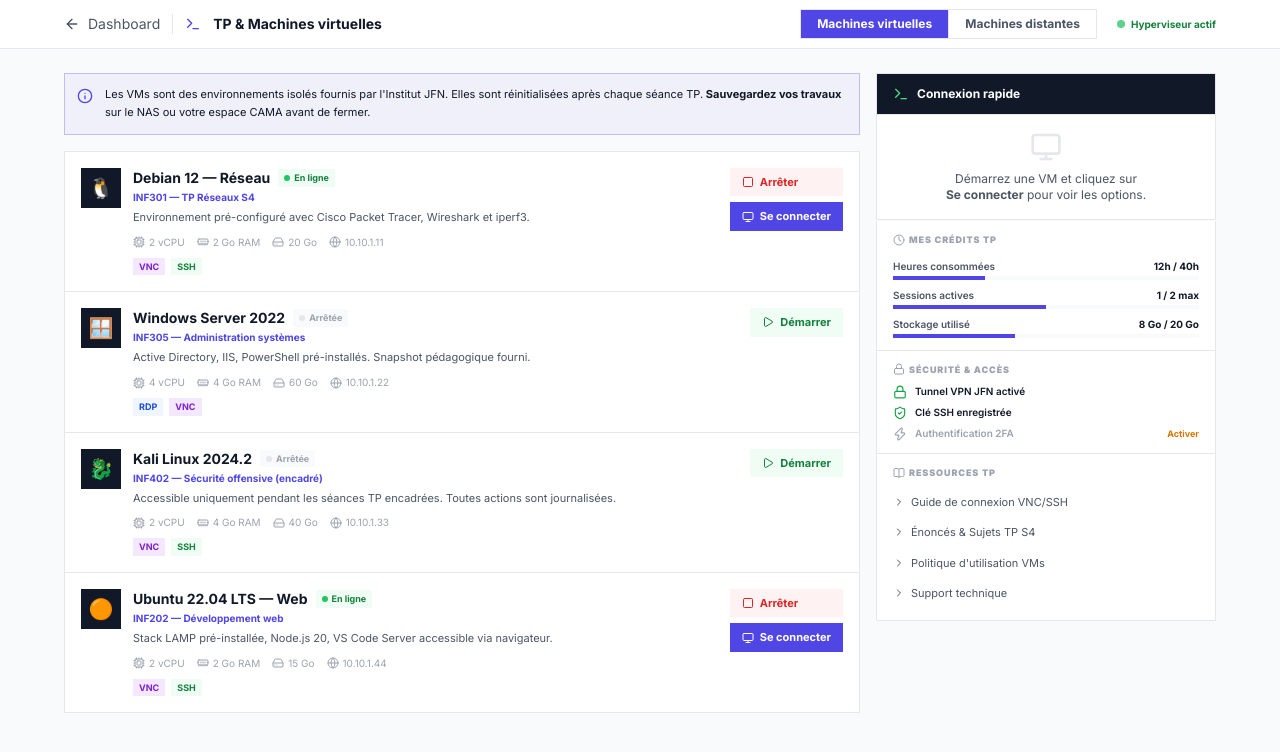
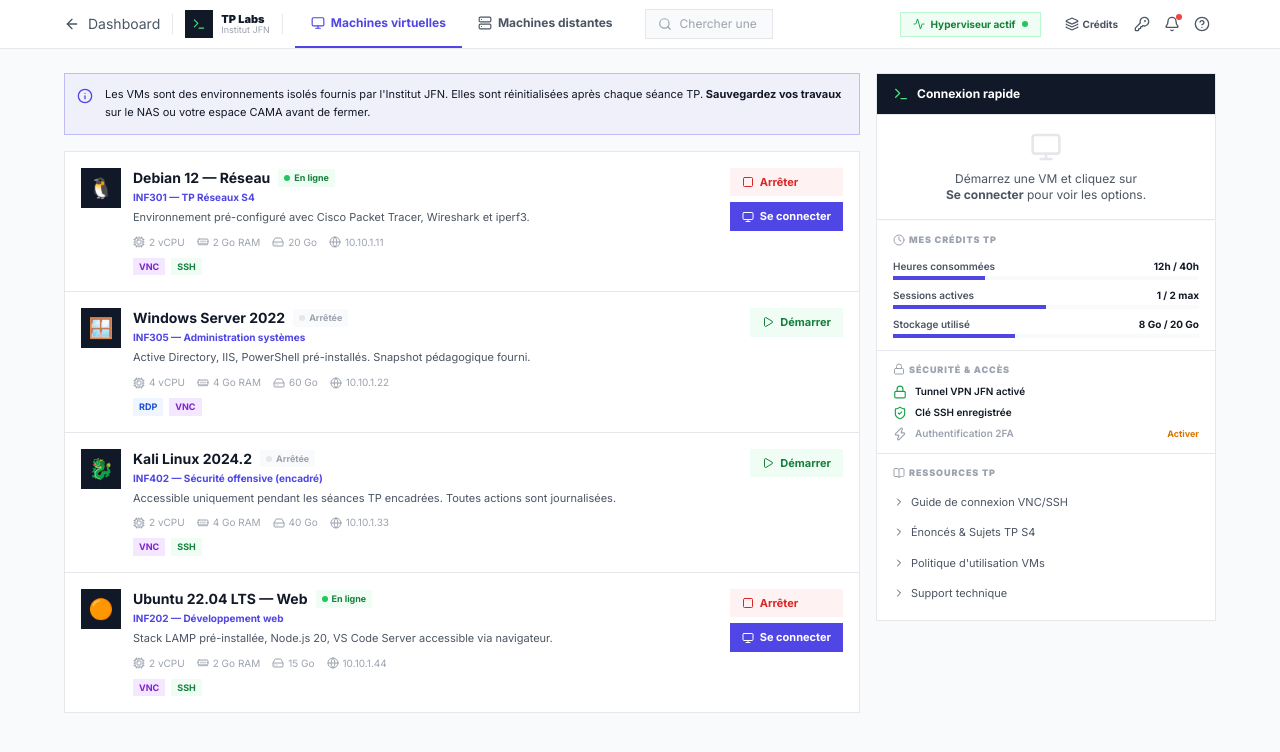
Before and after one commit to end2-237/cama, a Next.js app: page /tp in a window 1280 px wide. Shown: the top 752 px of the page. Built offline with nearby package versions, Linux system fonts and the light colour scheme.

Commit message:
feat(tp): replace empty nav bar with full header — onglets, search, hypervisor status, icons
https://claude.ai/code/session_01X6GoveqEMahCFBUWfs6AsM

```diff
--- a/src/app/tp/page.tsx
+++ b/src/app/tp/page.tsx
@@ -7,6 +7,7 @@ import {
   Play, Square, RefreshCw, Copy, CheckCheck, ChevronRight,
   Globe, Lock, Cpu, HardDrive, MemoryStick, Clock,
   AlertTriangle, Info, Zap, BookOpen, Download, ShieldCheck,
+  Layers, Search, Bell, HelpCircle, KeyRound, Activity,
 } from "lucide-react";
 
 /* ── Types ── */
@@ -147,28 +148,91 @@ export default function TPPage() {
       {/* Top bar */}
       <header className="bg-white border-b border-border sticky top-0 z-40">
         <div className="max-w-[1200px] mx-auto px-4 sm:px-6 flex items-center gap-3 h-12">
+
+          {/* Retour + identité */}
           <Link href="/dashboard" className="flex items-center gap-2 text-sm text-muted hover:text-ink transition-colors flex-shrink-0">
-            <ArrowLeft className="w-4 h-4" /> Dashboard
+            <ArrowLeft className="w-4 h-4" />
+            <span className="hidden sm:block">Dashboard</span>
           </Link>
-          <div className="w-px h-5 bg-border" />
-          <Terminal className="w-4 h-4 text-cama flex-shrink-0" />
-          <span className="text-sm font-bold text-ink">TP &amp; Machines virtuelles</span>
-          <div className="flex-1" />
-          {/* onglets */}
-          <nav className="flex items-center gap-0 border border-border overflow-hidden">
-            {(["vm", "remote"] as const).map((t) => (
-              <button key={t} onClick={() => setActiveTab(t)}
-                className={`px-4 py-1.5 text-xs font-bold transition-colors border-r border-border last:border-r-0 ${
-                  activeTab === t ? "bg-cama text-white" : "bg-white text-muted hover:text-ink"
+          <div className="w-px h-5 bg-border flex-shrink-0" />
+          <div className="flex items-center gap-2 flex-shrink-0">
+            <div className="w-7 h-7 bg-ink flex items-center justify-center">
+              <Terminal className="w-3.5 h-3.5 text-green-400" />
+            </div>
+            <div className="hidden sm:block leading-tight">
+              <p className="text-[11px] font-black text-ink leading-none">TP Labs</p>
+              <p className="text-[9px] text-subtle leading-none">Institut JFN</p>
+            </div>
+          </div>
+          <div className="w-px h-5 bg-border flex-shrink-0 hidden md:block" />
+
+          {/* Onglets principaux */}
+          <nav className="hidden md:flex items-center h-12">
+            {([
+              { id: "vm",     icon: Monitor,  label: "Machines virtuelles" },
+              { id: "remote", icon: Server,   label: "Machines distantes" },
+            ] as const).map((t) => (
+              <button key={t.id} onClick={() => setActiveTab(t.id)}
+                className={`flex items-center gap-1.5 px-4 h-full text-xs font-bold border-b-2 transition-all whitespace-nowrap ${
+                  activeTab === t.id
+                    ? "border-cama text-cama"
+                    : "border-transparent text-muted hover:text-ink"
                 }`}>
-                {t === "vm" ? "Machines virtuelles" : "Machines distantes"}
+                <t.icon className="w-3.5 h-3.5" />
+                {t.label}
               </button>
             ))}
           </nav>
-          <div className="flex items-center gap-1.5 ml-2">
-            <span className="w-2 h-2 rounded-full bg-green-500 animate-pulse" />
+
+          {/* Recherche */}
+          <div className="hidden lg:flex flex-1 max-w-[220px] items-center gap-2 bg-surface px-3 py-1.5 border border-border focus-within:border-cama transition-colors ml-1">
+            <Search className="w-3.5 h-3.5 text-subtle flex-shrink-0" />
+            <input type="text" placeholder="Chercher une VM..."
+              className="bg-transparent text-xs text-ink placeholder-subtle outline-none w-full" />
+          </div>
+
+          <div className="flex-1" />
+
+          {/* Statut hyperviseur */}
+          <div className="hidden sm:flex items-center gap-1.5 px-3 py-1 border border-green-200 bg-green-50">
+            <Activity className="w-3 h-3 text-green-600" />
             <span className="text-[10px] font-bold text-green-700">Hyperviseur actif</span>
+            <span className="w-1.5 h-1.5 rounded-full bg-green-500 animate-pulse" />
           </div>
+
+          {/* Icônes actions */}
+          <div className="flex items-center gap-0.5 ml-1">
+            <button title="Mes crédits TP"
+              className="flex items-center gap-1 px-2 py-1.5 text-muted hover:text-cama hover:bg-surface transition-colors text-[10px] font-bold">
+              <Layers className="w-3.5 h-3.5" />
+              <span className="hidden lg:block">Crédits</span>
+            </button>
+            <button title="Clé SSH enregistrée"
+              className="p-1.5 text-muted hover:text-cama hover:bg-surface transition-colors">
+              <KeyRound className="w-4 h-4" />
+            </button>
+            <button title="Notifications" className="relative p-1.5 text-muted hover:text-cama hover:bg-surface transition-colors">
+              <Bell className="w-4 h-4" />
+              <span className="absolute top-1 right-1 w-1.5 h-1.5 rounded-full bg-red-500" />
+            </button>
+            <Link href="/guide" title="Aide connexion"
+              className="p-1.5 text-muted hover:text-cama hover:bg-surface transition-colors">
+              <HelpCircle className="w-4 h-4" />
+            </Link>
+          </div>
+
+          {/* Onglets mobile */}
+          <div className="flex md:hidden gap-px border border-border overflow-hidden ml-1">
+            {(["vm", "remote"] as const).map((t) => (
+              <button key={t} onClick={() => setActiveTab(t)}
+                className={`px-3 py-1.5 text-[10px] font-bold transition-colors ${
+                  activeTab === t ? "bg-cama text-white" : "bg-white text-muted"
+                }`}>
+                {t === "vm" ? "VMs" : "Dist."}
+              </button>
+            ))}
+          </div>
+
         </div>
       </header>
 
```
